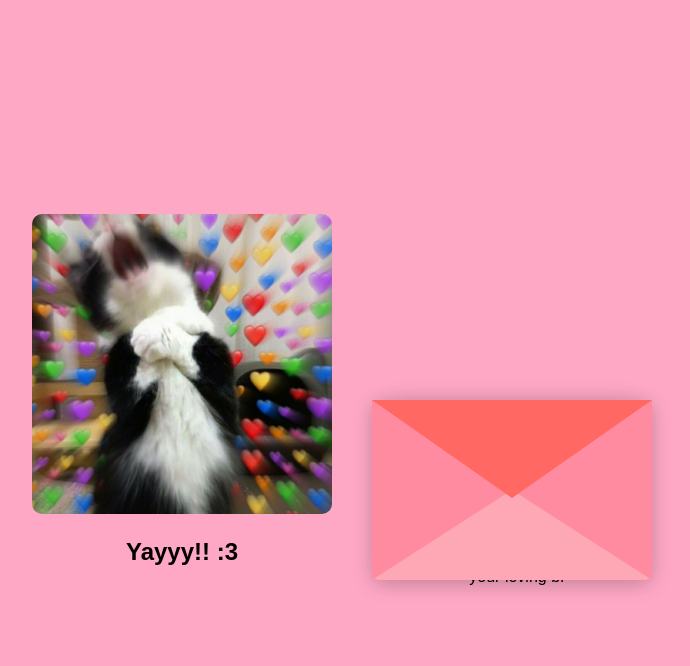
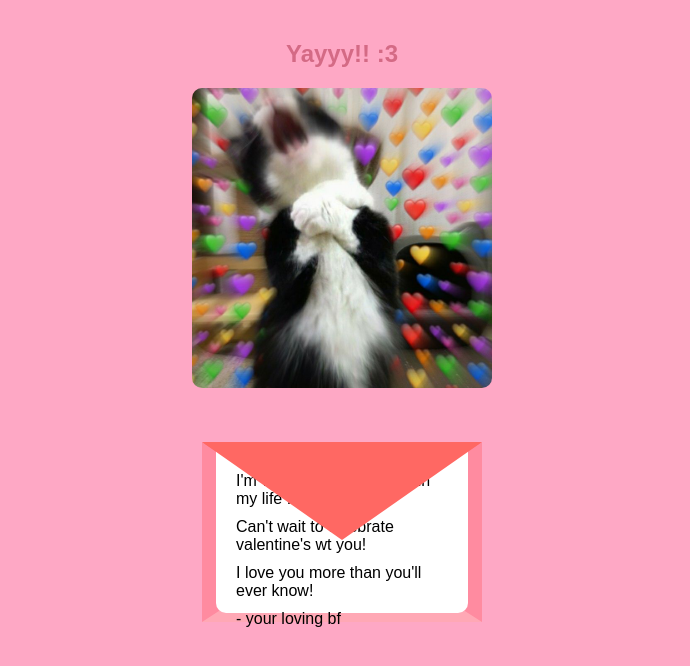
Before and after one commit to TootsieTall/nk2025luv, a plain HTML site: page index.html in a window 1280 px wide. Both pictures are taken after a click on the button "Yes". Shown: the whole page, without its empty margins (298-988 px from the left). Drawn offline with Linux system fonts and the light colour scheme.

Commit message:
Fix layout to show both cat and envelope

```diff
--- a/index.html
+++ b/index.html
@@ -7,52 +7,50 @@
     <style>
         body {
             background-color: #FEA8C5;
+            margin: 0;
+            font-family: Arial, sans-serif;
+        }
+        #mainContent {
             display: flex;
             flex-direction: column;
             align-items: center;
-            justify-content: center;
-            height: 100vh;
-            margin: 0;
-            font-family: Arial, sans-serif;
+            padding: 20px;
+        }
+        .success-container {
+            display: flex;
+            flex-direction: column;
+            align-items: center;
+            gap: 20px;
+            max-width: 1200px;
+            margin: 0 auto;
+        }
+        .cat-section {
             text-align: center;
-        }
-        .main-container {
-            display: flex;
-            justify-content: space-around;
-            align-items: center;
-            width: 100%;
-            max-width: 1200px;
         }
         .cat-section img {
             width: 300px;
             height: 300px;
-            object-fit: cover;
             border-radius: 10px;
         }
-        .envelope-section {
-            margin-left: 40px;
+        h1, h2 {
+            color: #d46a85;
         }
         .envelope-wrapper {
-            height: 380px;
+            margin-top: 30px;
         }
         #envelope {
             position: relative;
             height: 180px;
             width: 280px;
-            border-bottom-left-radius: 6px;
-            border-bottom-right-radius: 6px;
-            margin-left: auto;
-            margin-right: auto;
-            top: 50%;
             background-color: #FF6863;
-            box-shadow: 0 4px 20px rgba(0, 0, 0, 0.2);
+            border-radius: 6px;
             cursor: pointer;
+            margin: 0 auto;
         }
         .front {
             position: absolute;
             width: 0;
             height: 0;
-            z-index: 3;
         }
         .flap {
             border-top: 98px solid #FF6863;
@@ -60,57 +58,48 @@
             border-right: 140px solid transparent;
             border-bottom: 82px solid transparent;
             transform-origin: top;
+            z-index: 3;
         }
         .pocket {
             border-left: 140px solid #FF8BA0;
             border-right: 140px solid #FF8BA0;
             border-bottom: 90px solid #FFA8B5;
             border-top: 90px solid transparent;
-            border-bottom-left-radius: 6px;
-            border-bottom-right-radius: 6px;
         }
         .letter {
             position: relative;
             background-color: white;
             width: 90%;
             height: 95%;
-            top: 0%;
+            margin: 0 auto;
             border-radius: 10px;
-            box-shadow: 0 2px 26px rgba(0, 0, 0, .12);
-            margin-left: auto;
-            margin-right: auto;
             padding: 20px;
             box-sizing: border-box;
         }
         .words {
-            font-family: 'Caveat', sans-serif;
+            font-family: Arial, sans-serif;
             color: black;
             margin: 10px 0;
         }
         .open .flap {
             transform: rotatex(180deg);
-            transition: transform 0.4s ease, z-index 0.6s;
+            transition: transform 0.4s ease;
             z-index: 1;
         }
         .close .flap {
             transform: rotatex(0deg);
-            transition: transform 0.4s 0.6s ease, z-index 1s;
+            transition: transform 0.4s 0.6s ease;
             z-index: 5;
         }
         .open .letter {
             transform: translatey(-80px);
-            transition: transform 0.4s 0.6s ease, z-index 0.6s;
+            transition: transform 0.4s 0.6s ease;
             z-index: 2;
         }
         .close .letter {
-            transform: translatey(0deg);
-            transition: transform 0.4s ease, z-index 1s;
+            transform: translatey(0);
+            transition: transform 0.4s ease;
             z-index: 1;
-        }
-        h1 {
-            color: #d46a85;
-            font-size: 2.5rem;
-            margin-bottom: 20px;
         }
         .btn {
             font-size: 1.5rem;
@@ -118,9 +107,8 @@
             border: none;
             border-radius: 10px;
             cursor: pointer;
-            transition: all 0.3s ease;
+            margin: 10px;
             width: 200px;
-            z-index: 1;
         }
         .yes-btn {
             background-color: #40c057;
@@ -129,28 +117,24 @@
         .no-btn {
             background-color: #f03e3e;
             color: white;
-            margin-top: 20px;
         }
     </style>
 </head>
 <body>
     <div id="mainContent">
         <h1>Will you be my Valentine?</h1>
-        <div class="buttons-container">
         <button class="btn yes-btn" onclick="handleYes()">Yes</button>
         <button class="btn no-btn" onclick="handleNo()">No</button>
-        </div>
     </div>
 
     <script>
         function handleYes() {
             document.getElementById('mainContent').innerHTML = `
-                <div class="main-container">
+                <div class="success-container">
                     <div class="cat-section">
+                        <h2>Yayyy!! :3</h2>
                         <img src="img/cat-yes.jpg" alt="Happy cat">
-                        <h2>Yayyy!! :3</h2>
                     </div>
-                    <div class="envelope-section">
                     <div class="envelope-wrapper">
                         <div id="envelope" class="close">
                             <div class="front flap"></div>
@@ -164,25 +148,28 @@
                         </div>
                     </div>
                 </div>
-                </div>
             `;
 
-            // Add envelope click handler
             document.getElementById('envelope').addEventListener('click', function() {
                 this.classList.toggle('open');
                 this.classList.toggle('close');
             });
         }
 
+        let noCount = 0;
         function handleNo() {
             noCount++;
-            document.getElementById('mainContent').innerHTML = `
-                <img src="img/cat-sad.jpg" alt="Sad cat">
-                <h2>I'm gonna cry...</h2>
-            `;
+            if (noCount === 5) {
+                const yesBtn = document.querySelector('.yes-btn');
+                yesBtn.style.fontSize = '5rem';
+                yesBtn.style.width = '100vw';
+                yesBtn.style.height = '100vh';
+                yesBtn.style.position = 'fixed';
+                yesBtn.style.top = '0';
+                yesBtn.style.left = '0';
+                document.querySelector('.no-btn').style.display = 'none';
             }
-
-        let noCount = 0;
+        }
     </script>
 </body>
 </html>
```
Lines whose indentation alone changed are shown as unchanged.
